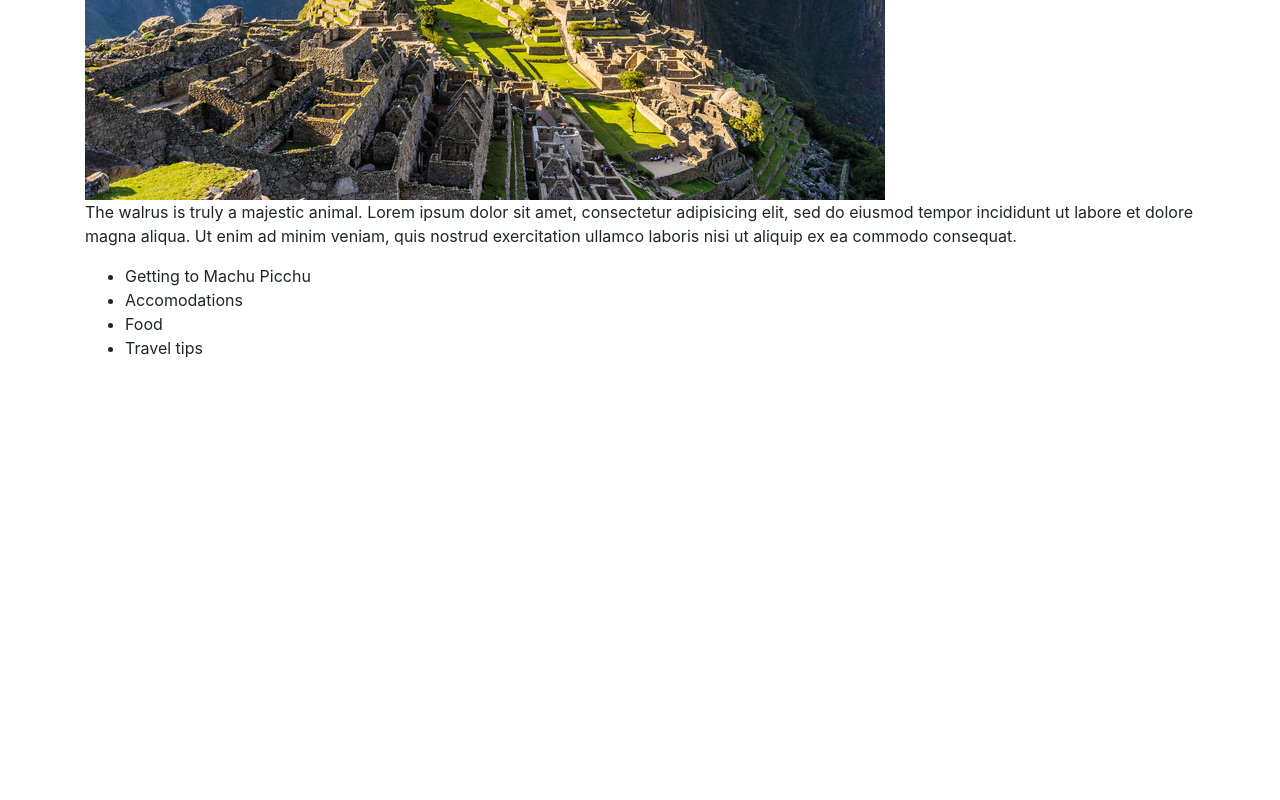
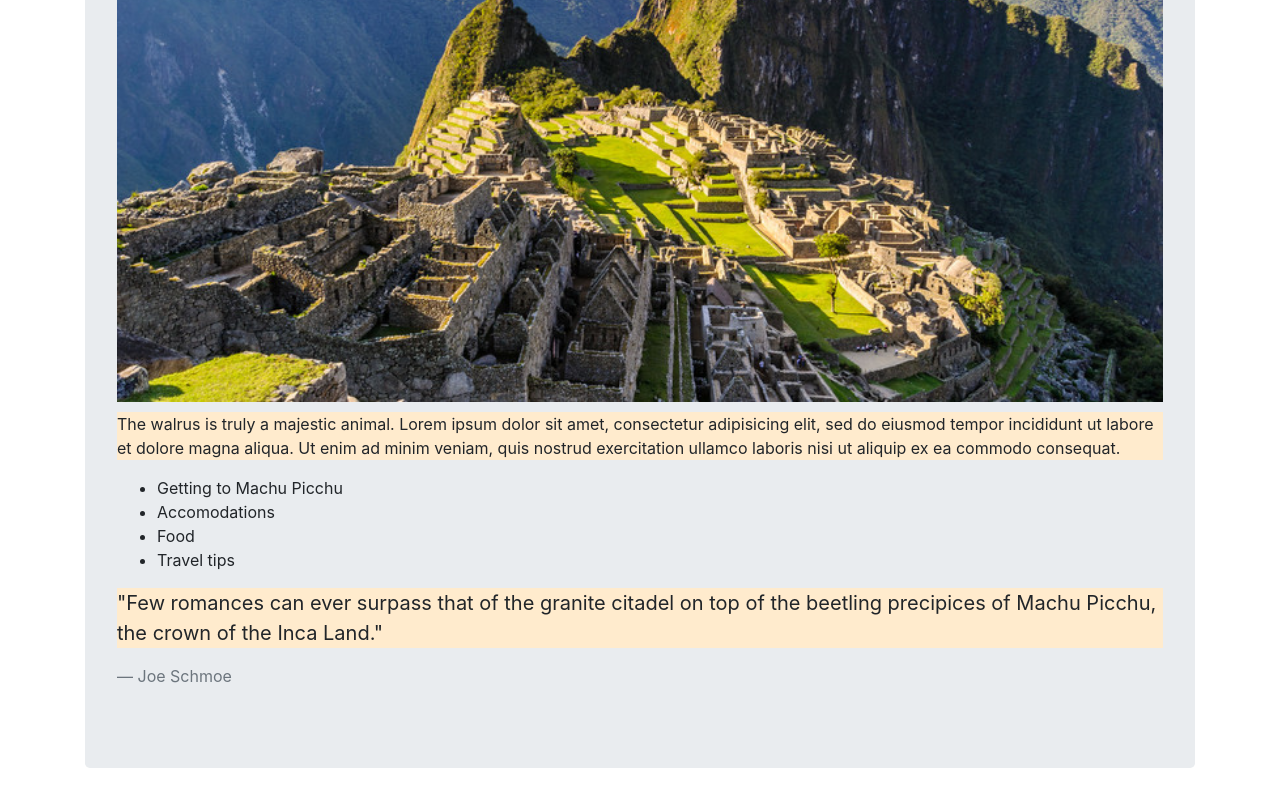
Before and after one commit to jenniferholcomb/vacation-website, a plain HTML site: page index.html in a window 1280 px wide. Shown: the part 306-1106 px from the top of the page. Before the commit the page ends 800 px from the top, so only its background shows below. Drawn offline with Linux system fonts and the light colour scheme.

Commit message:
Update with commits from main directory.

```diff
--- a/index.html
+++ b/index.html
@@ -2,12 +2,15 @@
 <html lang="en-US">
 <head>
   <link href="css/bootstrap.css" rel="stylesheet" text="text/css" media="all">
+  <link href="css/styles.css" rel="stylesheet" text="text/css" media="all">
   <title>Visiting Machu Picchu</title>
 </head>
 <body>
   <div class="container">
+    <div class="jumbotron">
+      <div class="color">
         <h1>Visiting Machu Picchu</h1>
-    <img src="img/machu-picchu.jpg">
+        <img src="img/machu-picchu.jpg" class="centered-image">
         <p>The walrus is truly a majestic animal. Lorem ipsum dolor sit amet, consectetur adipisicing elit, sed do eiusmod tempor incididunt ut labore et dolore magna aliqua. Ut enim ad minim veniam, quis nostrud exercitation ullamco laboris nisi ut aliquip ex ea commodo consequat.
         </p>
         <ul>
@@ -16,6 +19,12 @@
           <li>Food</li>
           <li>Travel tips</li>
         </ul>
+        <blockquote class="blockquote">
+          <p>"Few romances can ever surpass that of the granite citadel on top of the beetling precipices of Machu Picchu, the crown of the Inca Land."</p>
+          <foot class="blockquote-footer">Joe Schmoe</foot>
+        </blockquote>
+      </div>
+    </div>
   </div>
 </body>
 </html>
```
Lines whose indentation alone changed are shown as unchanged.
